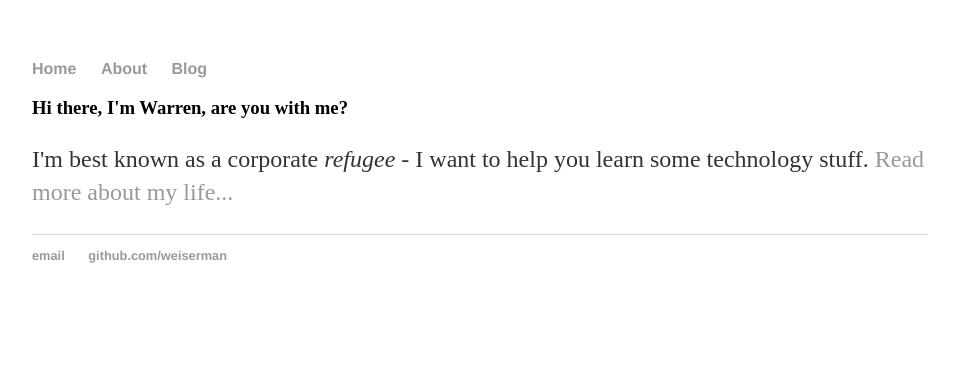
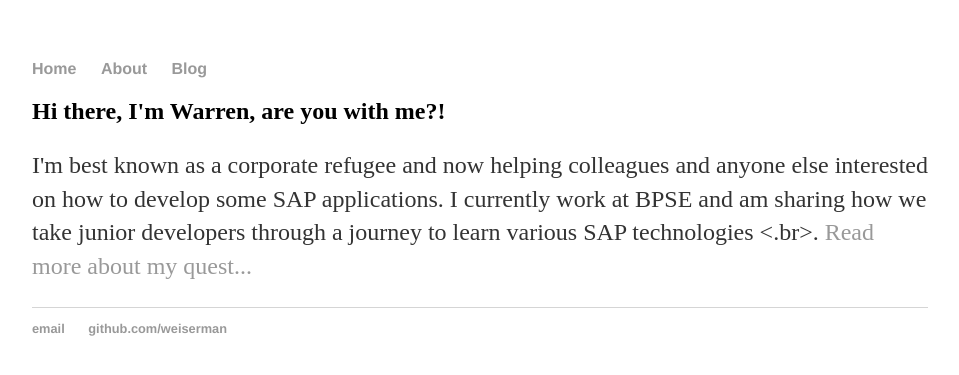
Before and after one commit to agentpvp/weiserman.github.io, a Jekyll site: the page built from index.html, in a window 1280 px wide. Shown: the top 375 px of the page, without its empty margins (160-1119 px from the left). Built offline with Jekyll 4.4.1, drawn with Linux system fonts in a browser that asks for light colours.

Commit message:
Update index.html

```diff
--- a/index.html
+++ b/index.html
@@ -1,29 +1,10 @@
-<!DOCTYPE html>
-<html>
-	<head>
-		<title>Are you with me?, Curated Learning Plans</title>
-		<!-- link to main stylesheet -->
-		<link rel="stylesheet" type="text/css" href="/css/main.css">
-	</head>
-	<body>
-		<nav>
-    		<ul>
-        		<li><a href="/">Home</a></li>
-	        	<li><a href="/about">About</a></li>
-        		<li><a href="/blog">Blog</a></li>
-    		</ul>
-		</nav>
-		<div class="container">
-    		<div class="blurb">
-        		<h3>Hi there, I'm Warren, are you with me?</h3>
-				<p>I'm best known as a corporate <em>refugee</em> - I want to help you learn some technology stuff. <a href="/about">Read more about my life...</a></p>
-    		</div><!-- /.blurb -->
-		</div><!-- /.container -->
-		<footer>
-    		<ul>
-        		<li><a href="mailto:warreneiserman@gmail.com">email</a></li>
-        		<li><a href="https://github.com/weiserman">github.com/weiserman</a></li>
-			</ul>
-		</footer>
-	</body>
-</html>
+---
+layout: default
+title: Are you with me?, A Curated SAP learning site
+---
+<div class="blurb">
+	<h2>Hi there, I'm Warren, are you with me?!</h2>
+	<p>I'm best known as a corporate refugee and now helping colleagues and anyone else interested on how to develop some SAP applications.
+	I currently work at BPSE and am sharing how we take junior developers through a journey to learn various SAP technologies <.br>.
+	<a href="/about">Read more about my quest...</a></p>
+</div><!-- /.blurb -->
```
